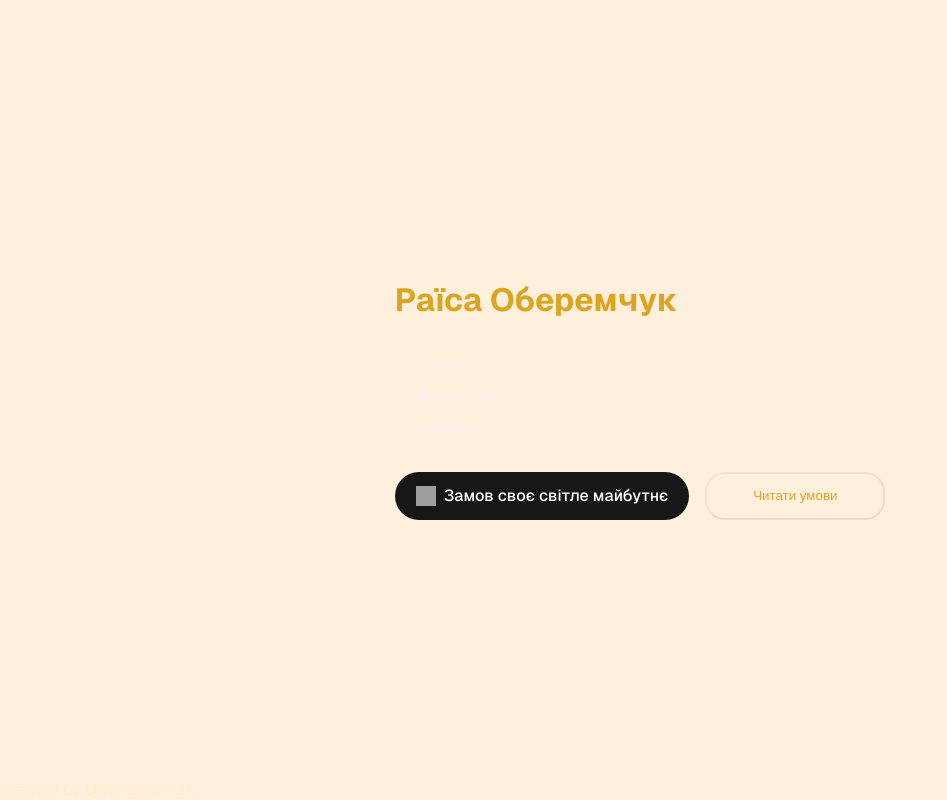
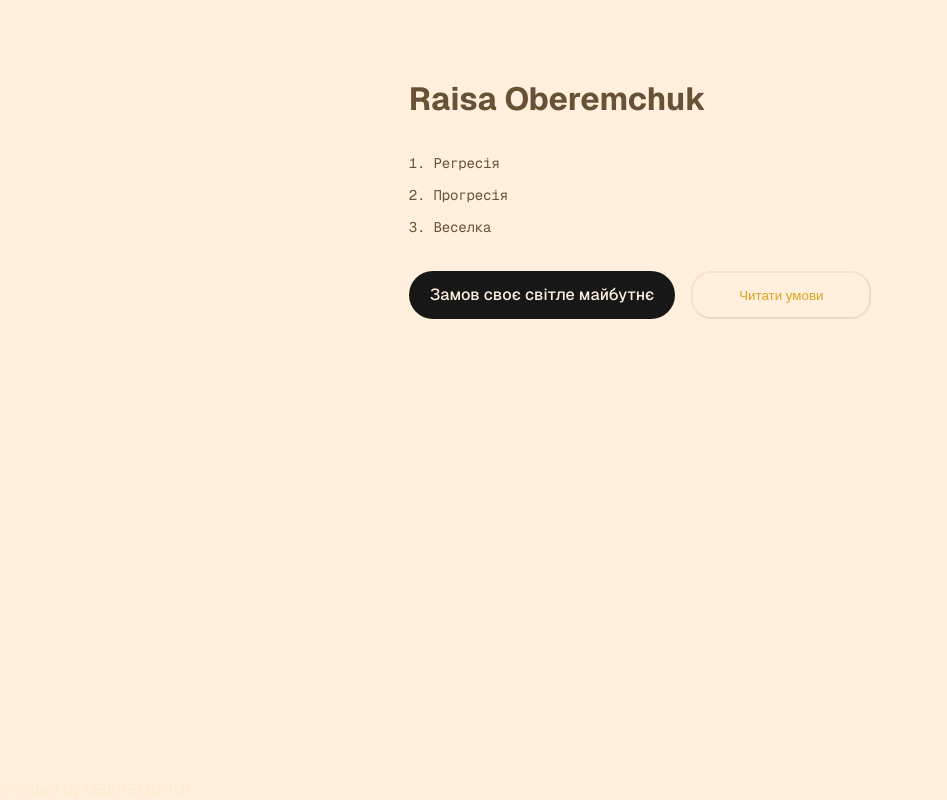
Before and after one commit to SerhiiOberemchuk/raisa-regres, a Next.js app: page / in a window 1280 px wide. Shown: the whole page, without its empty margins (0-947 px from the left). Built offline with nearby package versions, Linux system fonts and the light colour scheme; grey boxes are pictures that could not be loaded.

Commit message:
add link tell

```diff
--- a/src/app/globals.css
+++ b/src/app/globals.css
@@ -1,6 +1,8 @@
 :root {
-  --background: #ffffff;
+  --background: #ffefdc;
   --foreground: #171717;
+  --text-color: #685235;
+  --primary-color: #e2a968;
 }
 
 @media (prefers-color-scheme: dark) {
--- a/src/app/page.module.css
+++ b/src/app/page.module.css
@@ -6,16 +6,16 @@
   --button-primary-hover: #383838;
   --button-secondary-hover: #f2f2f2;
 
-  display: grid;
+  /* display: flex; */
   grid-template-rows: 20px 1fr 20px;
   align-items: center;
   justify-items: center;
   min-height: 100svh;
   padding: 80px;
-  gap: 64px;
+  /* gap: 64px; */
   font-family: var(--font-geist-sans);
   /* background-image: url("/images/planeta-zemlja-vid-iz-kosmosa.jpg"); */
-  background-color: #ffefdc;
+  background-color: var(--background);
   background-size: cover;
   background-repeat: no-repeat;
 }
@@ -46,7 +46,7 @@
   line-height: 24px;
   letter-spacing: -0.01em;
   list-style-position: inside;
-  color: #f2f2f2;
+  color: var(--text-color);
 }
 
 .main li:not(:last-of-type) {
@@ -61,7 +61,7 @@
   font-weight: 600;
 }
 .author {
-  color: goldenrod;
+  color: var(--text-color);
 }
 .ctas {
   display: flex;
--- a/src/app/page.tsx
+++ b/src/app/page.tsx
@@ -6,7 +6,7 @@ export default function Home() {
   return (
     <div className={styles.page}>
       <main className={styles.main}>
-        <h1 className={styles.author}>Раїса Оберемчук</h1>
+        <h1 className={styles.author}>Raisa Oberemchuk</h1>
         <ol className={styles.servicesList}>
           <li>Регресія</li>
           <li>Прогресія</li>
@@ -14,21 +14,10 @@ export default function Home() {
         </ol>
 
         <div className={styles.ctas}>
-          <a
-            className={styles.primary}
-            href="https://vercel.com/new?utm_source=create-next-app&utm_medium=appdir-template&utm_campaign=create-next-app"
-            target="_blank"
-            rel="noopener noreferrer"
-          >
-            <Image
-              className={styles.logo}
-              src="https://nextjs.org/icons/vercel.svg"
-              alt="Vercel logomark"
-              width={20}
-              height={20}
-            />
+          <a className={styles.primary} href="tel:+380971768196">
             Замов своє світле майбутнє
           </a>
+
           <button type="button" className={styles.secondary}>
             Читати умови
           </button>
```
